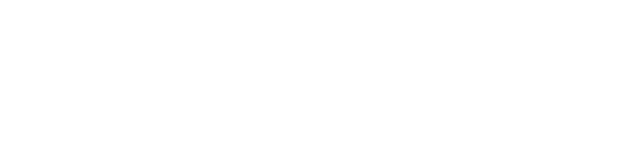
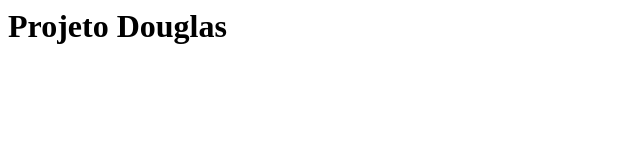
Before and after one commit to douglasVitoriano/Repositorio, a plain HTML site: page index.html in a window 1280 px wide. Shown: the whole page, without its empty margins (0-640 px from the left). Drawn offline with Linux system fonts and the light colour scheme.

Commit message:
Titulo da pagina

```diff
--- a/index.html
+++ b/index.html
@@ -2,5 +2,6 @@
 	<head>
 	</head>
 	<body>
+		<h1>Projeto Douglas</h1>
 	</body>
 </html>
```
